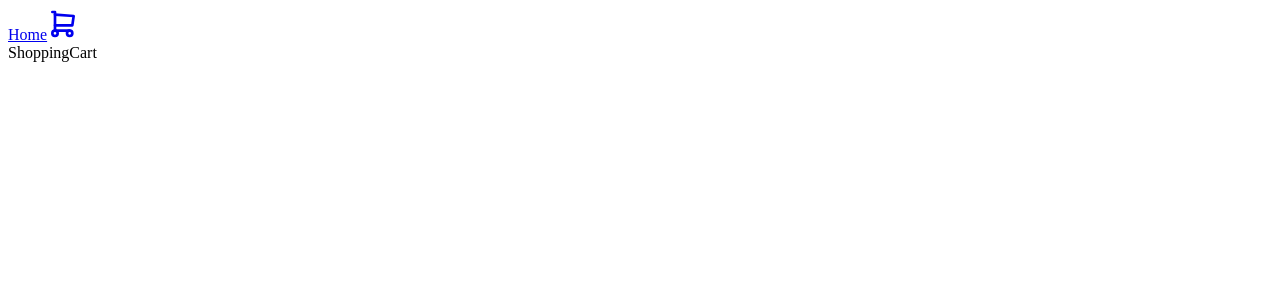
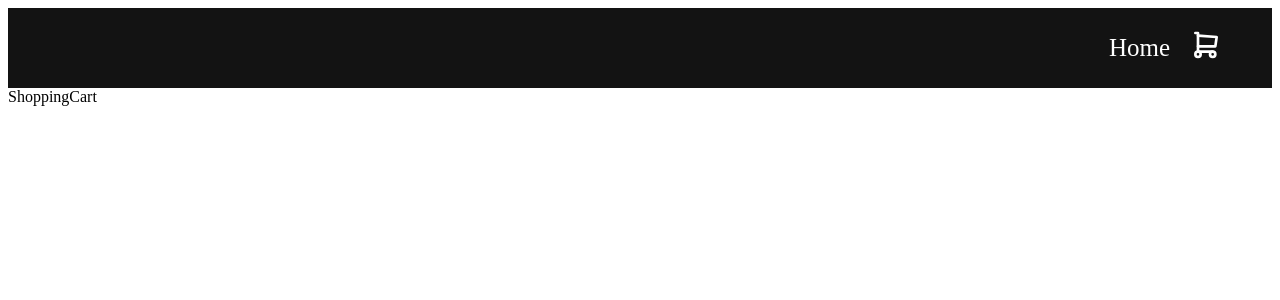
Before and after one commit to NYCJames/React-Shopping-Cart, a React (Vite) app: page /cart in a window 1280 px wide. Shown: the top 300 px of the page. Built offline with nearby package versions, Linux system fonts and the light colour scheme.

Commit message:
Add CSS and Cart Button

```diff
--- /dev/null
+++ b/src/components/NavBar.css
@@ -0,0 +1,21 @@
+.navbar {
+  width: 100%;
+  height: 80px;
+  background-color: rgb(19, 19, 19);
+  display: flex;
+  justify-content: flex-end;
+  align-items: center;
+}
+
+.links {
+  margin-right: 50px;
+  display: flex;
+  align-items: center;
+}
+
+.links a {
+  text-decoration: none;
+  color: white;
+  margin-left: 20px;
+  font-size: 25px;
+}
--- a/src/components/NavBar.jsx
+++ b/src/components/NavBar.jsx
@@ -1,6 +1,7 @@
 import React from "react";
 import { TbShoppingCart } from "react-icons/tb";
 import { Link, Outlet } from "react-router-dom";
+import "./NavBar.css";
 
 function NavBar() {
   return (
--- a/src/components/Products.jsx
+++ b/src/components/Products.jsx
@@ -7,7 +7,7 @@ function Products({ item }) {
 
   return (
     <div className="product">
-      <img src={productImage} alt="" width="256" className="description" />
+      <img src={productImage} alt="" className="" />
       <div className="description">
         <p>
           <b>{productName}</b>
@@ -15,6 +15,8 @@ function Products({ item }) {
 
         <p>${price}</p>
       </div>
+
+      <button className="addToCartBtn">Add to Cart</button>
     </div>
   );
 }
--- /dev/null
+++ b/src/pages/Shop.css
@@ -0,0 +1,53 @@
+.shopTitle {
+  margin-top: 100px;
+  text-align: center;
+  font-size: 40px;
+}
+.products {
+  width: 100%;
+  height: auto;
+  display: grid;
+  grid-template-columns: 1fr 1fr 1fr;
+  place-items: center;
+}
+
+.product {
+  border-radius: 15px;
+  width: 300px;
+  height: 350px;
+  margin: 100px;
+  display: flex;
+  flex-direction: column;
+  justify-content: center;
+  align-items: center;
+}
+
+.product img {
+  width: 400px;
+}
+
+.product .description {
+  text-align: center;
+}
+
+.product:hover {
+  transition: 0.3s ease-in;
+  cursor: pointer;
+}
+
+.addToCartBttn {
+  background-color: transparent;
+  border: 2px solid rgb(19, 19, 19);
+  min-width: 100px;
+  padding-left: 10px;
+  padding-right: 10px;
+  padding-top: 5px;
+  padding-bottom: 5px;
+  border-radius: 15px;
+}
+
+.addToCartBttn:hover {
+  background-color: rgb(19, 19, 19);
+  color: white;
+  cursor: pointer;
+}
--- a/src/pages/Shop.jsx
+++ b/src/pages/Shop.jsx
@@ -1,6 +1,7 @@
 import React from "react";
 import { PRODUCTS } from "../Products";
 import Products from "../components/Products";
+import "./Shop.css";
 
 function Shop() {
   return (
```
